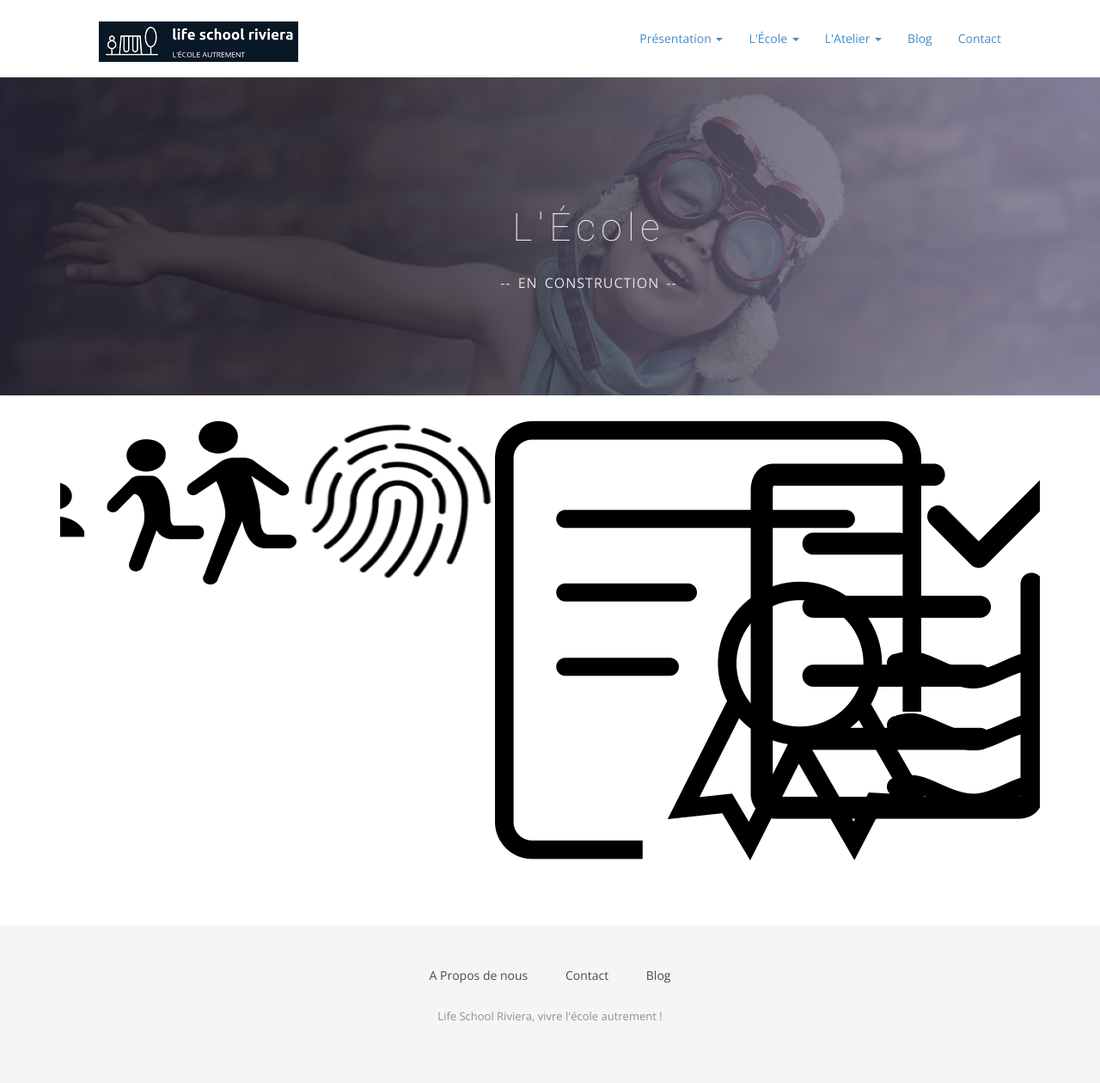
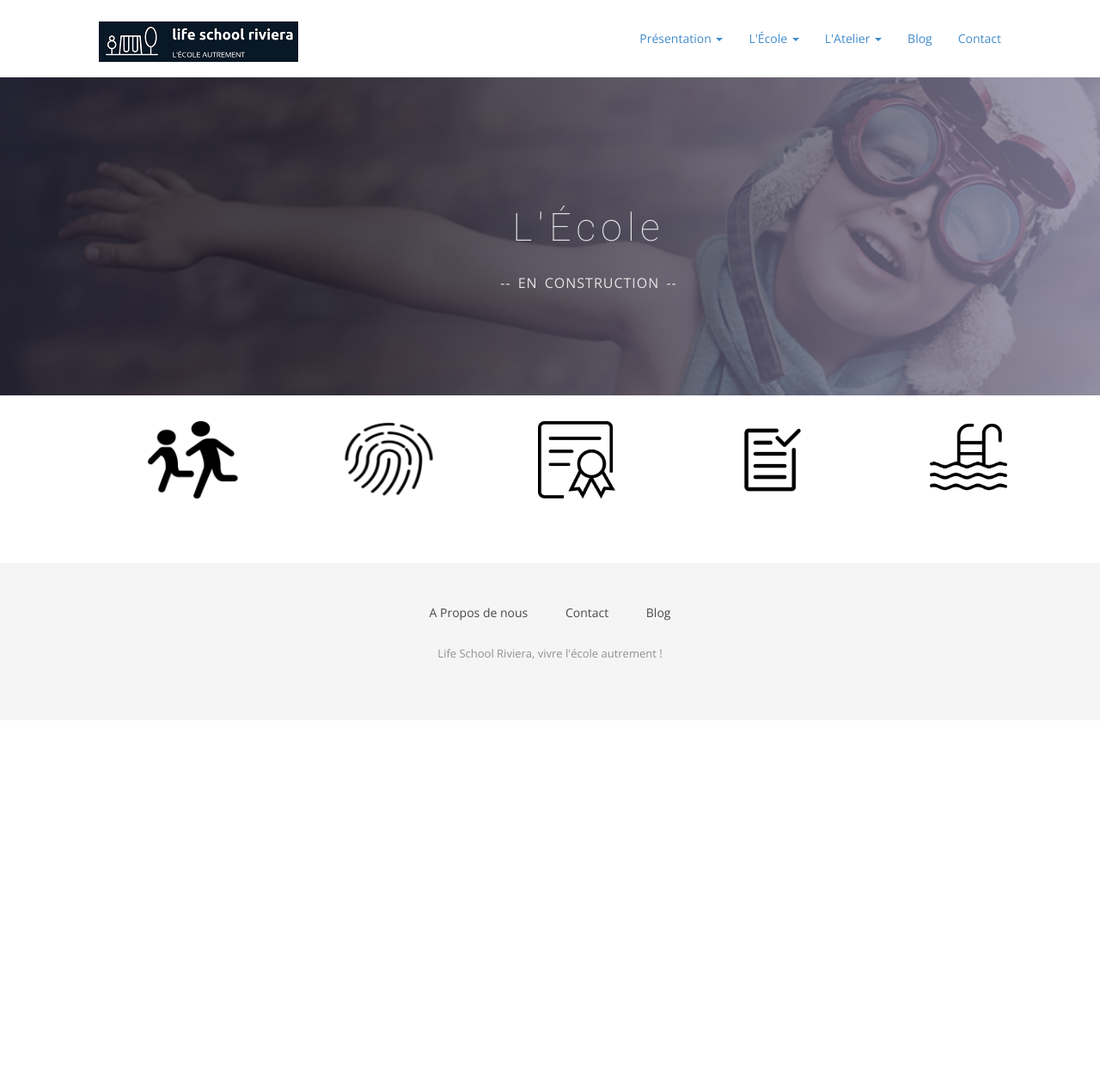
Before and after one commit to midjoule/lifeschool, a Jekyll site: the page built from school.html, in a window 1280 px wide. Shown: the whole page at 86% size. Built offline with Jekyll 4.4.1, drawn with Linux system fonts in a browser that asks for light colours; nearby versions of some CDN libraries; some web fonts are replaced; after the commit the page ends 900 px from its top, so only the background shows below that.

Commit message:
Update school.html

```diff
--- a/school.html
+++ b/school.html
@@ -125,40 +125,40 @@
         <div class="block">
           <div id="clients-logo" class="owl-carousel">
             <div class="clients-logo-img">
-              <img src="{{ site.baseurl }}/img/principles/students group.png" alt="Features">
+              <img class="logo-img" src="{{ site.baseurl }}/img/principles/students group.png" alt="Features">
             </div>
             <div class="clients-logo-img">
-              <img src="{{ site.baseurl }}/img/principles/multi ages.png" alt="Features">
+              <img class="logo-img" src="{{ site.baseurl }}/img/principles/multi ages.png" alt="Features">
             </div>
             <div class="clients-logo-img">
-              <img src="{{ site.baseurl }}/img/principles/finger print.png" alt="Features">
+              <img class="logo-img" src="{{ site.baseurl }}/img/principles/finger print.png" alt="Features">
             </div>
             <div class="clients-logo-img">
-              <img src="{{ site.baseurl }}/img/principles/per.png" alt="Features">
+              <img class="logo-img" src="{{ site.baseurl }}/img/principles/per.png" alt="Features">
             </div>
              <div class="clients-logo-img">
-              <img src="{{ site.baseurl }}/img/principles/examination.png" alt="Features">
+              <img class="logo-img" src="{{ site.baseurl }}/img/principles/examination.png" alt="Features">
             </div>
              <div class="clients-logo-img">
-              <img src="{{ site.baseurl }}/img/principles/homework.png" alt="Features">
+              <img class="logo-img" src="{{ site.baseurl }}/img/principles/homework.png" alt="Features">
             </div>
             <div class="clients-logo-img">
-              <img src="{{ site.baseurl }}/img/principles/students group.png" alt="Features">
+              <img class="logo-img" src="{{ site.baseurl }}/img/principles/students group.png" alt="Features">
             </div>
             <div class="clients-logo-img">
-              <img src="{{ site.baseurl }}/img/principles/multi ages.png" alt="Features">
+              <img class="logo-img" src="{{ site.baseurl }}/img/principles/multi ages.png" alt="Features">
             </div>
             <div class="clients-logo-img">
-              <img src="{{ site.baseurl }}/img/principles/finger print.png" alt="Features">
+              <img class="logo-img" src="{{ site.baseurl }}/img/principles/finger print.png" alt="Features">
             </div>
             <div class="clients-logo-img">
-              <img src="{{ site.baseurl }}/img/principles/per.png" alt="Features">
+              <img class="logo-img" src="{{ site.baseurl }}/img/principles/per.png" alt="Features">
             </div>
              <div class="clients-logo-img">
-              <img src="{{ site.baseurl }}/img/principles/examination.png" alt="Features">
+              <img class="logo-img" src="{{ site.baseurl }}/img/principles/examination.png" alt="Features">
             </div>
              <div class="clients-logo-img">
-              <img src="{{ site.baseurl }}/img/principles/homework.png" alt="Features">
+              <img class="logo-img" src="{{ site.baseurl }}/img/principles/homework.png" alt="Features">
             </div>
           </div>
         </div>
```
